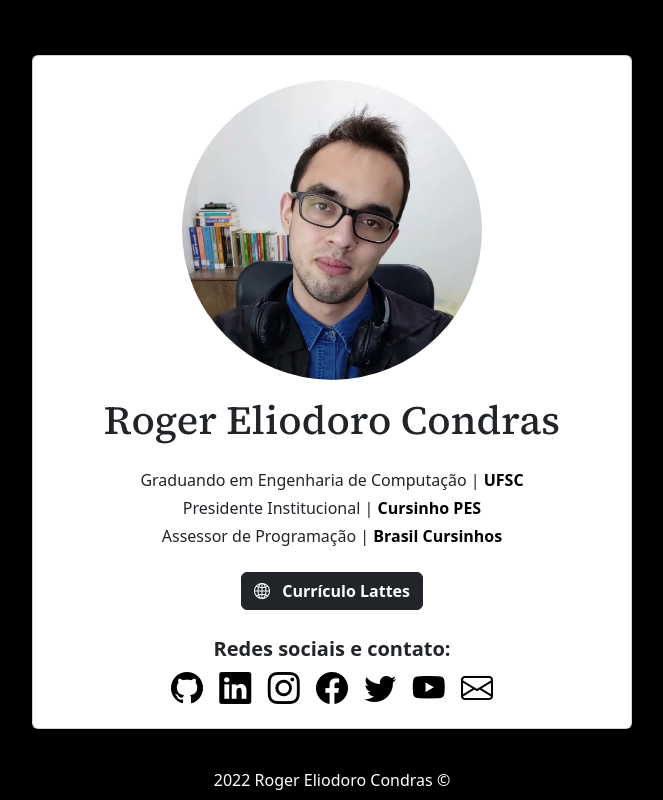
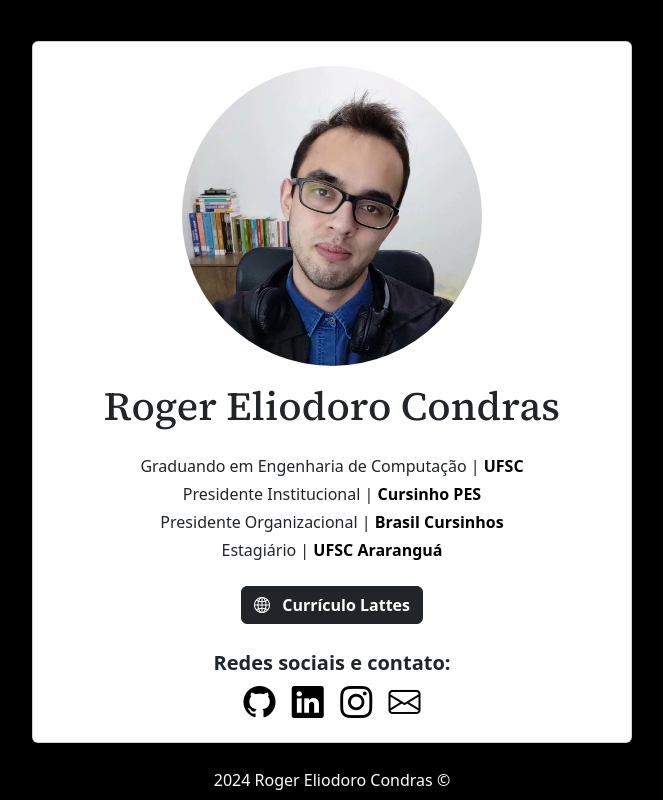
Before and after one commit to RogerEC/rogerec.me, a plain HTML site: page index.html in a window 1280 px wide. Shown: the whole page, without its empty margins (308-971 px from the left). Drawn offline with nearby package versions, Linux system fonts and the light colour scheme.

Commit message:
Atualização de cargos

```diff
--- a/index.html
+++ b/index.html
@@ -29,7 +29,8 @@
           <h1 class="name mt-3 mb-4">Roger Eliodoro Condras</h1>
           <p class="mb-1">Graduando em Engenharia de&nbsp;Computação&nbsp;|&nbsp;<a href="https://ufsc.br"><b>UFSC</b></a></p>
           <p class="mb-1">Presidente Institucional |&nbsp;<a href="https://pes.ufsc.br" target="_blank"><b>Cursinho&nbsp;PES</b></a></p>
-          <p class="mb-4">Assessor de Programação |&nbsp;<a href="https://brasilcursinhos.org" target="_blank"><b>Brasil&nbsp;Cursinhos</b></a></p>
+          <p class="mb-1">Presidente Organizacional |&nbsp;<a href="https://brasilcursinhos.org" target="_blank"><b>Brasil&nbsp;Cursinhos</b></a></p>
+          <p class="mb-4">Estagiário |&nbsp;<a href="https://ara.ufsc.br/" target="_blank"><b>UFSC&nbsp;Araranguá</b></a></p>
           <a class="btn btn-dark mb-4 lattes" href="https://lattes.cnpq.br/1706007493984880" target="_blank">
             <i class="bi bi-globe2 me-2" role="img" aria-hidden="true"></i>
             <b>Currículo Lattes</b>
@@ -45,7 +46,7 @@
             <a href="https://www.instagram.com/rogerec07/" target="_blank">
               <i class="bi bi-instagram me-2" role="img" aria-label="Instagram"></i>
             </a>
-            <a href="https://www.facebook.com/RogerEC07" target="_blank">
+            <!--<a href="https://www.facebook.com/RogerEC07" target="_blank">
               <i class="bi bi-facebook me-2" role="img" aria-label="Facebook"></i>
             </a>
             <a href="https://www.twitter.com/RogerEC07" target="_blank">
@@ -53,7 +54,7 @@
             </a>
             <a href="https://www.youtube.com/channel/UCvQPzmhGnOLcXO4ajIB7G4g" target="_blank">
               <i class="bi bi-youtube me-2" role="img" aria-label="YouTube"></i>
-            </a>
+            </a>-->
             <a href="mailto:contato@rogerec.me" target="_blank">
               <i class="bi bi-envelope" role="img" aria-label="E-mail"></i>
             </a>
@@ -62,7 +63,7 @@
       </div>
     </main>
     <footer class="footer">
-      <p class="mb-2">2022 Roger Eliodoro Condras ©</p>
+      <p class="mb-2">2024 Roger Eliodoro Condras ©</p>
     </footer>
     <script src="https://cdn.jsdelivr.net/npm/bootstrap@5.2.1/dist/js/bootstrap.bundle.min.js" integrity="sha384-u1OknCvxWvY5kfmNBILK2hRnQC3Pr17a+RTT6rIHI7NnikvbZlHgTPOOmMi466C8" crossorigin="anonymous"></script>
   </body>
```
